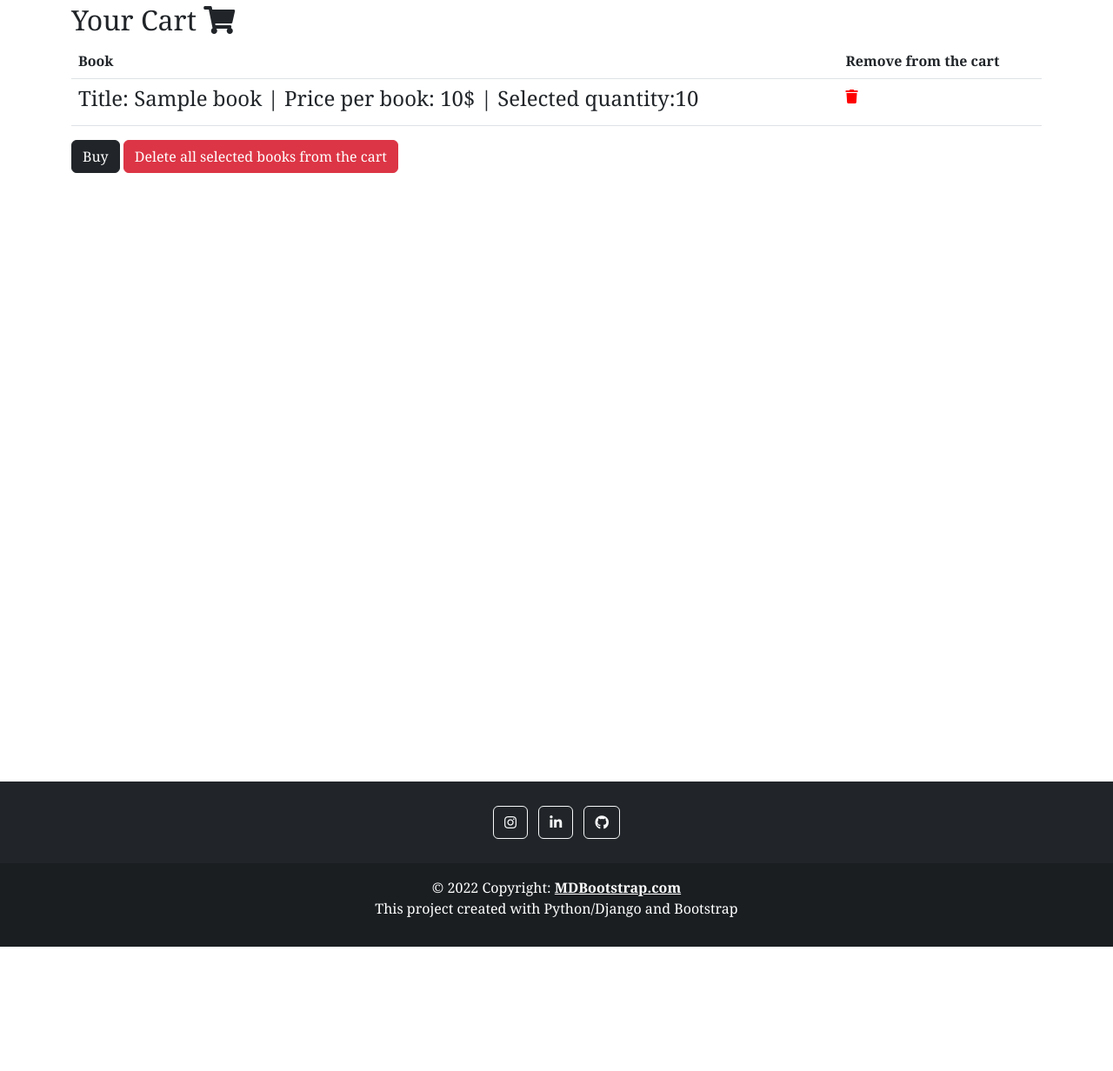
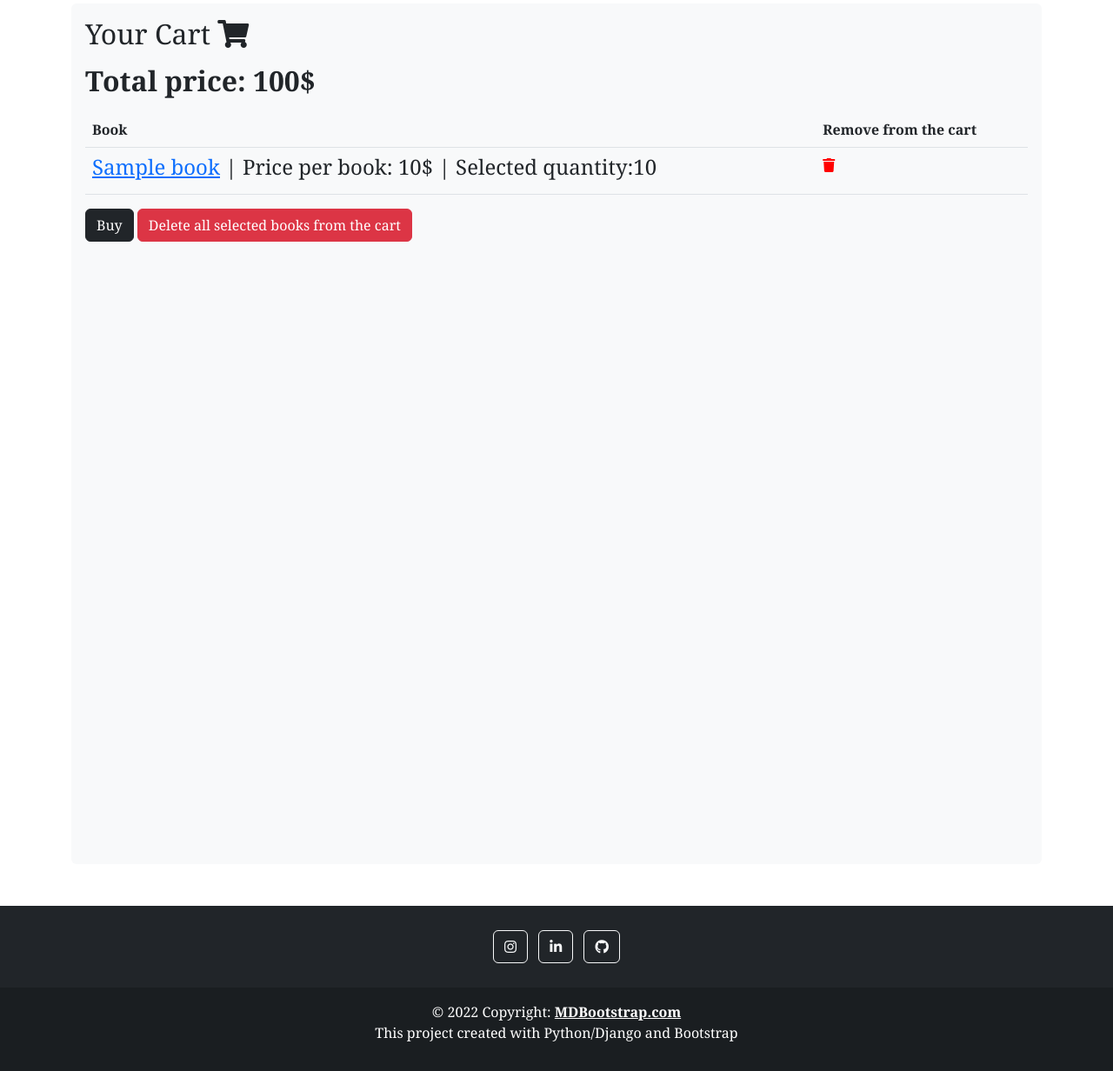
Before and after one commit to Daniil4949/test_project, a Django app: page /cart/ in a window 1280 px wide. Shown: the part 56-1288 px from the top of the page at 87% size. Before the commit the page ends 1145 px from the top, so only its background shows below. Run offline with Django 4.2, Linux system fonts and the light colour scheme; a user stored in the database is signed in; tables that the repository leaves empty hold one stand-in row (values such as "Sample post").

Commit message:
cart.html file was updated. References to the books were added.

```diff
--- a/books/views.py
+++ b/books/views.py
@@ -5,8 +5,7 @@ from users.models import CustomUser
 from django.core.paginator import Paginator
 
 """TODO:
-    1. Create model for payment
-    2. Create API (and I also would like to add registration with JWT)
+    1. Improve design
     Desired:
     1. Add comments
     2. Add User's profile
--- a/cart/views.py
+++ b/cart/views.py
@@ -5,10 +5,20 @@ from .models import Payment
 from django.shortcuts import get_object_or_404
 
 
+def get_total_sum(request):
+    """Getting the total sum for the selected user in the cart"""
+    result = 0
+    books_in_cart = Cart.objects.filter(user=request.user)
+    for book in books_in_cart:
+        result += book.quantity * book.book.price
+    return result
+
+
 def cart(request):
     """Returns all the products and it's quantity for each user"""
+    total_sum = get_total_sum(request)
     cart = Cart.objects.filter(user=request.user)
-    return render(request, "cart/cart.html", {"cart": cart})
+    return render(request, "cart/cart.html", {"cart": cart, "total_sum": total_sum})
 
 
 def add_to_cart(request, book_slug):
@@ -68,15 +78,6 @@ def payment(request):
     return render(request, 'cart/payment.html', {'total_sum': total_sum, 'payment_form': payment_form})
 
 
-def get_total_sum(request):
-    """Getting the total sum for the selected user in the cart"""
-    result = 0
-    books_in_cart = Cart.objects.filter(user=request.user)
-    for book in books_in_cart:
-        result += book.quantity * book.book.price
-    return result
-
-
 def search_book(request):
     """Form for searching books. It is working also with not the full title of the book."""
     search_form = SearchBookForm(request.POST)
--- a/templates/cart/cart.html
+++ b/templates/cart/cart.html
@@ -1,9 +1,11 @@
 {% extends 'base.html' %}
 {% block content %}
 <div class="container" style="margin-top: 60px;">
+    <div class="shadow-none p-3 mb-5 bg-light rounded">
         <h2>Your Cart <i class="fa fa-shopping-cart" aria-hidden="true"></i></h2>
-
         {% if cart %}
+        <p>
+        <h2><b>Total price: {{ total_sum }}$</b></h2></p>
         <table class="table">
             <thead>
             <tr class="table">
@@ -14,9 +16,8 @@
             <tbody>
             {% for book in cart %}
             <tr>
-
                 <td>
-                    <h4>{{ book }} | Selected quantity:{{ book.quantity }}</h4>
+                    <h4><a href="{% url 'book' book.book.slug %}">{{ book.book.title }}</a> | Price per book: {{ book.book.price }}$ | Selected quantity:{{ book.quantity }}</h4>
                 </td>
                 <th><a href="{% url 'delete_from_the_cart' book.book.slug %}"><i class="fa fa-trash" aria-hidden="true"
                                                                                  style="color: red;"></i></a></th>
@@ -48,8 +49,10 @@
             </div>
         </div>
         {% else %}
-    <h4 style="margin-bottom:900px;">Your cart is empty! You can choose something <a href="{% url 'home' %}">here</a>
+        <h4 style="margin-bottom:900px;">Your cart is empty! You can choose something <a
+                href="{% url 'home' %}">here</a>
         </h4>
         {% endif %}
     </div>
+</div>
 {% endblock %}
--- a/templates/menu/book.html
+++ b/templates/menu/book.html
@@ -17,10 +17,10 @@
         <h4>Category: <a href="{% url 'category_books' book.category.slug %}">{{ book.category }}</a></h4>
         </p>
         <p>
-        <h4>Author: <a href="{% url 'author' book.writer.slug %}">{{ book.writer }}</a></h4>
+        <i><h4>Author: <a href="{% url 'author' book.writer.slug %}">{{ book.writer }}</a></h4></i>
         </p>
         <p>
-        <h4>Price: {{ book.price }}$</h4>
+        <b><h4>Price: {{ book.price }}$</h4></b>
         </p>
         {% if request.user.is_authenticated %}
         <p><a href="{% url 'add_to_cart' book.slug %}" class="btn btn-primary">Add to cart</a></p>
```
Also changed, not shown: templates/menu/main_page.html (+4 -4 lines). Lines whose indentation alone changed are shown as unchanged.
